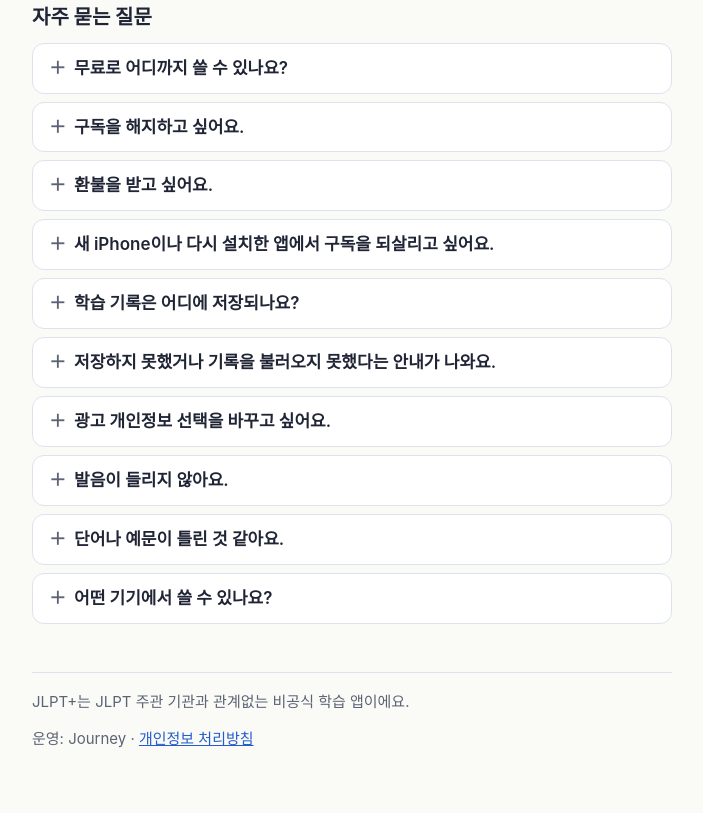
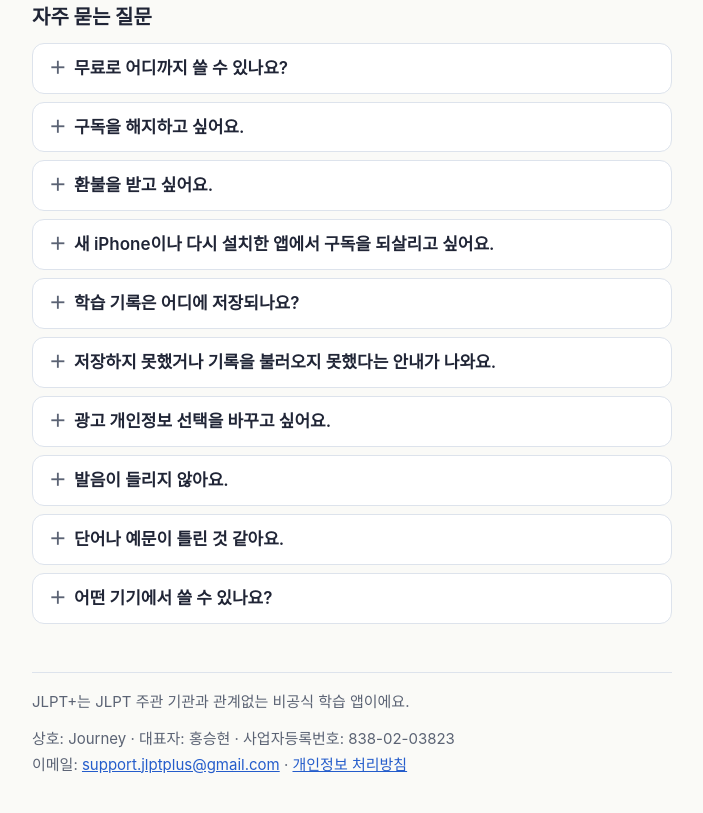
Before and after one commit to WhiteHyun/jlpt-plus-site, a plain HTML site: page support.html in a window 1280 px wide. Shown: the part 517-1330 px from the top of the page, without its empty margins (288-991 px from the left). Drawn offline with Linux system fonts and the light colour scheme.

Commit message:
Show the business details in the support footer

```diff
--- a/support.html
+++ b/support.html
@@ -185,7 +185,8 @@
 
   <footer>
     <p>JLPT+는 JLPT 주관 기관과 관계없는 비공식 학습 앱이에요.</p>
-    <p>운영: Journey · <a href="privacy.html">개인정보 처리방침</a></p>
+    <p>상호: Journey · 대표자: 홍승현 · 사업자등록번호: 838-02-03823<br>
+      이메일: <a href="mailto:support.jlptplus@gmail.com">support.jlptplus@gmail.com</a> · <a href="privacy.html">개인정보 처리방침</a></p>
   </footer>
 </main>
 </body>
```
